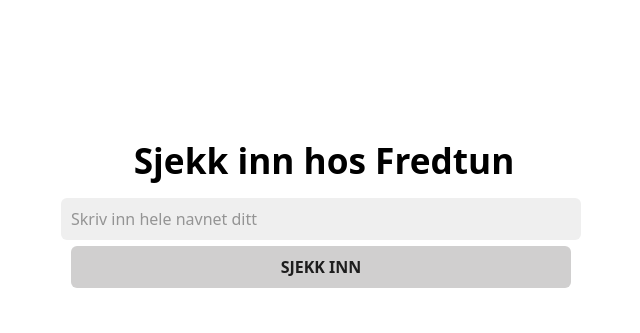
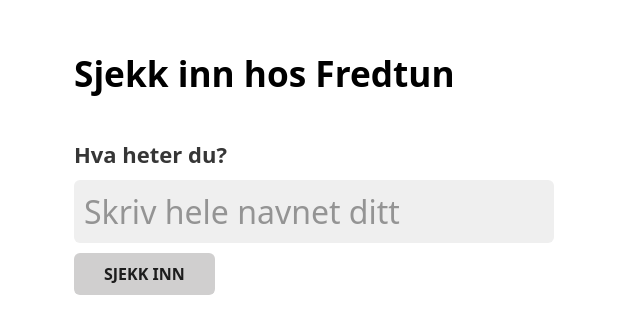
Before and after one commit to oleeskild/fredtuncheckin, a SvelteKit app: page / in a window 1280 px wide. Shown: the part 217-550 px from the top of the page, without its empty margins (316-956 px from the left). Built offline with nearby package versions, Linux system fonts and the light colour scheme.

Commit message:
Styling changes

```diff
--- a/src/components/CheckIn.svelte
+++ b/src/components/CheckIn.svelte
@@ -93,10 +93,11 @@
 </script>
 
 <div
-    style="width: 80%; max-width: 500px; display: flex; align-items: center; flex-direction: column; text-align: center;"
+    style="width: 500px; display: flex; align-items: center; flex-direction: column;"
 >
     {#if errorMessage}
-        <div style="margin: 10px;">
+        <div
+            style="margin-bottom: 20px; font-size: 22px; color: #e28383; font-weight: 600;">
             {errorMessage}
         </div>
     {/if}
@@ -105,14 +106,21 @@
         <h2>Hei {name} 😄</h2>
         <h3>Du er nå sjekket inn for idag 🎉</h3>
     {:else}
-        <input
-            style="width: 100%; "
-            type="text"
-            bind:value={name}
-            placeholder="Skriv inn hele navnet ditt"
-        />
-        <button style="width: 100%;  font-weight: 600" on:click={checkIn}
+        <form action="" method="get" style="width: 100%; display: flex; flex-direction:column">
+            <label
+                    style="width: 100%; font-size: 22px; text-align: start; font-weight:600">
+                Hva heter du?
+                <input
+                    required
+                    style="margin-top: 10px; font-size: 32px;"
+                    type="text"
+                    bind:value={name}
+                    placeholder="Skriv hele navnet ditt"
+                />
+            </label>
+        <button type="submit" style="font-weight: 600; width: fit-content;" on:click={checkIn}
             >SJEKK INN</button
         >
+        </form>
     {/if}
 </div>
--- a/src/routes/+page.svelte
+++ b/src/routes/+page.svelte
@@ -3,9 +3,12 @@
 </script>
 
 <div
-    style="height: 100vh; display: flex; justify-content: center; align-items: center; flex-direction: column"
+    style="height: 90vh; display: flex; justify-content: center; align-items: center; flex-direction: column"
 >
-    <h1>Sjekk inn hos Fredtun</h1>
+<div>
+
+    <h1 style="margin-bottom: 40px">Sjekk inn hos Fredtun</h1>
     <CheckIn />
 
 </div>
+</div>
```
